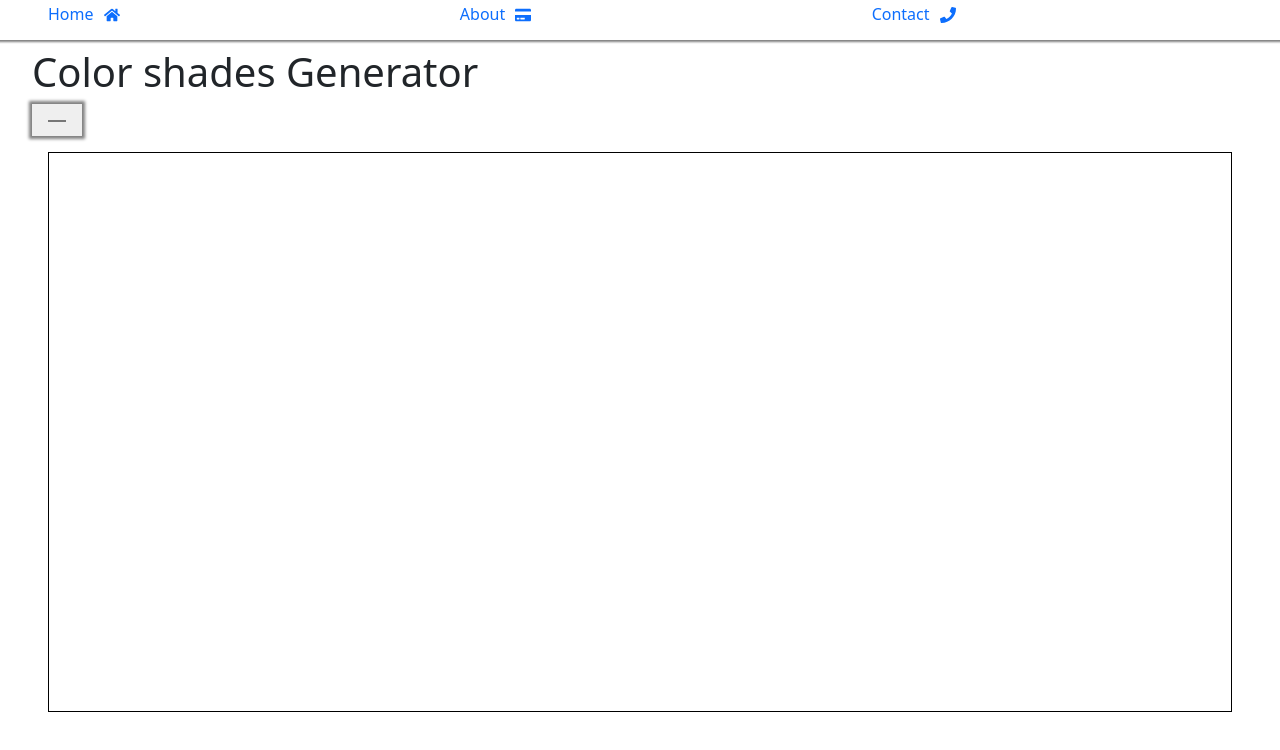
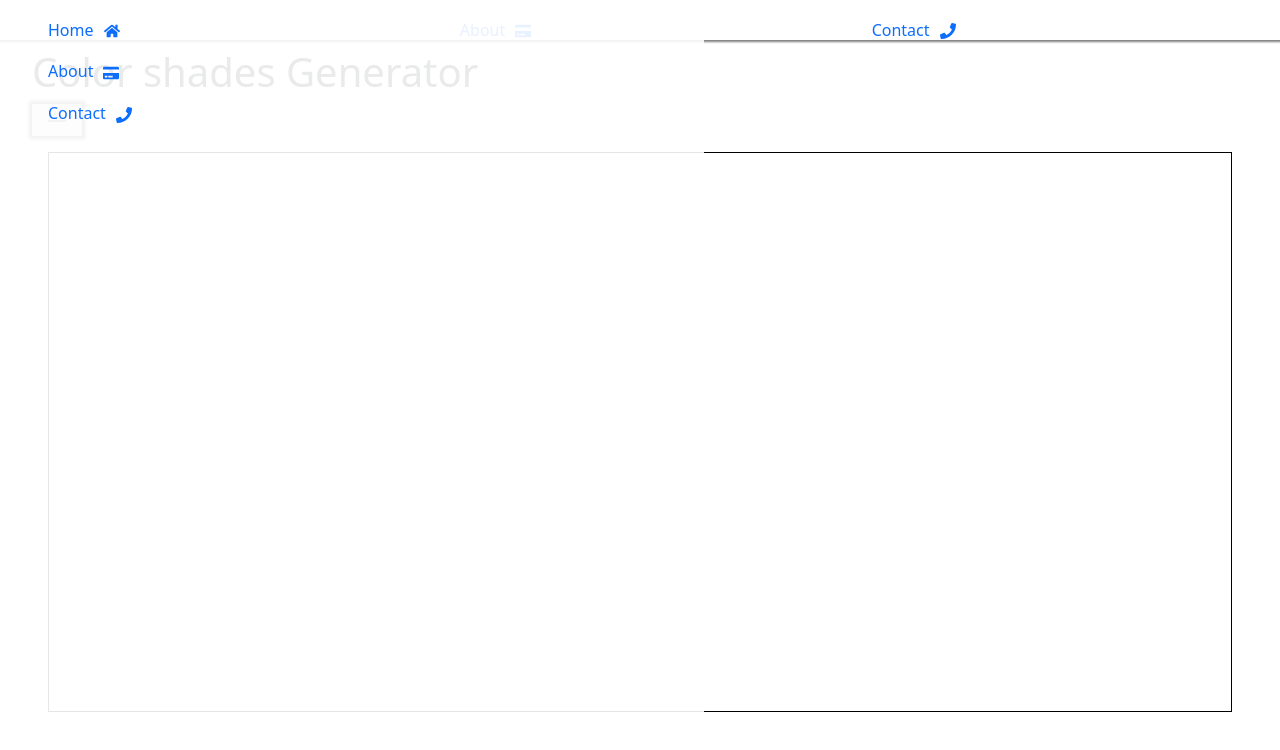
Before and after one commit to systemry420/react-mini-projects, a React (Create React App) app: page / in a window 1280 px wide. Shown: the top 750 px of the page. Built offline with nearby package versions, Linux system fonts and the light colour scheme.

Commit message:
sidebar structure

```diff
--- a/public/index.html
+++ b/public/index.html
@@ -30,6 +30,7 @@
   <body>
     <noscript>You need to enable JavaScript to run this app.</noscript>
     <div id="root"></div>
+    <aside id="sidebar"></aside>
     <!--
       This HTML file is a template.
       If you open it directly in the browser, you will see an empty page.
--- a/src/App.js
+++ b/src/App.js
@@ -1,10 +1,12 @@
 import Main from './color-shades/Main';
 import { Navbar } from './navbar/Navbar';
+import Sidebar from './sidebar/Sidebar';
 
 function App() {
   return (
     <div className="App">
       <Navbar />
+      <Sidebar />
       <Main />
     </div>
   );
--- a/src/index.css
+++ b/src/index.css
@@ -11,3 +11,13 @@ code {
   font-family: source-code-pro, Menlo, Monaco, Consolas, 'Courier New',
     monospace;
 }
+
+#sidebar {
+  background-color: rgba(255, 255, 255, 0.9);
+  display: block;
+  position: absolute;
+  top: 0;
+  left: 0;
+  height: 100vh;
+  width: 55%;
+}
--- a/src/navbar/Navbar.js
+++ b/src/navbar/Navbar.js
@@ -1,10 +1,10 @@
 import React from "react";
 import { data } from "./data";
-import './nav.css'
+import classes from './nav.module.css'
 
 export const Navbar = () => {
   return (
-    <nav>
+    <nav className={classes.nav}>
       <ul>
         {data.map((obj) => {
           return (
--- /dev/null
+++ b/src/navbar/nav.module.css
@@ -0,0 +1,31 @@
+.nav {
+    box-shadow: 0 0 2px 2px gray;
+    height: 40px;
+}
+
+.nav ul {
+    display: flex;
+    list-style-type: none;
+    width: 100%;
+}
+
+.nav ul li {
+    height: 100%;
+    width: 33%;
+}
+
+.nav ul li a {
+    text-decoration: none;
+    padding: 1em;
+    height: 100%;
+    vertical-align: middle;
+}
+
+.nav ul li span.icon {
+    margin-left: 10px;
+}
+
+li a:hover {
+    color: #fff;
+    background-color: rgb(46, 113, 212);
+}
--- /dev/null
+++ b/src/sidebar/Sidebar.js
@@ -0,0 +1,30 @@
+import React from "react";
+import ReactDOM from "react-dom";
+import { data } from "../navbar/data";
+import './sidebar.css'
+
+const Content = () => {
+  return (
+    <ul>
+    {data.map((obj) => {
+        return (
+        <li key={obj.text}>
+            <a href={obj.link}>
+            {obj.text}
+            <span className="icon">{obj.icon}</span>
+            </a>
+        </li>
+        );
+    })}
+    </ul>
+  );
+};
+
+const Sidebar = () => {
+    return ReactDOM.createPortal(
+        <Content />,
+        document.getElementById('sidebar')
+    )
+};
+
+export default Sidebar;
--- a/src/navbar/nav.css
+++ b/src/sidebar/sidebar.css
@@ -1,27 +1,21 @@
-nav {
-    box-shadow: 0 0 2px 2px gray;
-    height: 40px;
-}
-
 ul {
-    display: flex;
     list-style-type: none;
     width: 100%;
 }
 
-li {
+ul li {
     height: 100%;
-    width: 33%;
+    margin-top: 1em;
 }
 
-li a {
+ ul li a {
     text-decoration: none;
     padding: 1em;
     height: 100%;
     vertical-align: middle;
 }
 
-li span.icon {
+ul li span.icon {
     margin-left: 10px;
 }
 
```
